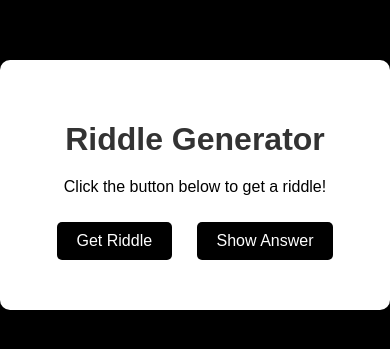
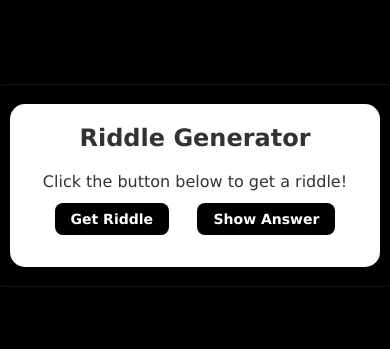
Before and after one commit to TGH75972/Riddle-Generator, a plain HTML site: page index.html in a window 390 px wide. Shown: the part 237-586 px from the top of the page. Drawn offline with Linux system fonts and the light colour scheme.

Commit message:
Update styles.css

```diff
--- a/styles.css
+++ b/styles.css
@@ -1,3 +1,9 @@
+* {
+    margin: 0;
+    padding: 0;
+    box-sizing: border-box;
+}
+
 body {
     font-family: Arial, sans-serif;
     display: flex;
@@ -6,44 +12,176 @@ body {
     height: 100vh;
     background-color: #000000;
     margin: 0;
+    overflow: hidden;
 }
 
 .container {
     text-align: center;
     background: #ffffff;
     padding: 40px;
-    border-radius: 10px;
-    box-shadow: 0 0 10px rgba(0, 0, 0, 0.1);
-    width: 80%;
-    max-width: 600px;
+    border-radius: 15px;
+    box-shadow: 0 0 15px rgba(0, 0, 0, 0.2);
+    width: 90%;
+    max-width: 700px;
+    position: relative;
 }
 
 h1 {
-    font-size: 2em;
+    font-size: 2.5em;
     color: #333;
     margin-bottom: 20px;
+    font-family: 'Verdana', sans-serif;
 }
 
 button {
-    padding: 10px 20px;
-    font-size: 16px;
-    margin: 10px;
+    padding: 12px 24px;
+    font-size: 18px;
+    margin: 12px;
     cursor: pointer;
     background-color: #000000;
     color: white;
     border: none;
-    border-radius: 5px;
-    transition: background-color 0.3s;
+    border-radius: 8px;
+    transition: background-color 0.3s, transform 0.2s;
+    font-family: 'Verdana', sans-serif;
+    font-weight: bold;
 }
 
 button:hover {
     background-color: #ffffff;
     color: black;
     border: 2px solid black;
+    transform: scale(1.05);
+}
+
+button:active {
+    transform: scale(0.98);
+}
+
+input {
+    padding: 12px;
+    font-size: 18px;
+    margin: 12px;
+    width: calc(100% - 24px);
+    border: 1px solid #ccc;
+    border-radius: 8px;
+    font-family: 'Verdana', sans-serif;
+}
+
+#riddle {
+    font-size: 20px;
+    color: #333;
+    margin-top: 20px;
+    font-family: 'Verdana', sans-serif;
 }
 
 #answer {
-    font-size: 18px;
+    font-size: 22px;
     color: #ff0000;
     margin-top: 20px;
+    display: none;
+    font-family: 'Verdana', sans-serif;
 }
+
+@media (max-width: 768px) {
+    .container {
+        width: 95%;
+        padding: 20px;
+    }
+
+    h1 {
+        font-size: 2em;
+    }
+
+    button {
+        font-size: 16px;
+        padding: 10px 20px;
+    }
+
+    input {
+        font-size: 16px;
+        padding: 10px;
+    }
+
+    #riddle, #answer {
+        font-size: 18px;
+    }
+}
+
+@media (max-width: 480px) {
+    h1 {
+        font-size: 1.5em;
+    }
+
+    button {
+        font-size: 14px;
+        padding: 8px 16px;
+    }
+
+    input {
+        font-size: 14px;
+        padding: 8px;
+    }
+
+    #riddle, #answer {
+        font-size: 16px;
+    }
+}
+
+.container::before {
+    content: '';
+    position: absolute;
+    top: -20px;
+    left: -20px;
+    right: -20px;
+    bottom: -20px;
+    border: 1px solid #cccccc;
+    border-radius: 15px;
+    z-index: -1;
+    box-shadow: 0 0 15px rgba(0, 0, 0, 0.3);
+    opacity: 0.1;
+}
+
+button:focus {
+    outline: none;
+    box-shadow: 0 0 0 2px #ff0000;
+}
+
+input:focus {
+    border-color: #007bff;
+    box-shadow: 0 0 0 2px rgba(0, 123, 255, 0.5);
+    outline: none;
+}
+
+@keyframes fadeIn {
+    from {
+        opacity: 0;
+    }
+    to {
+        opacity: 1;
+    }
+}
+
+#riddle, #answer {
+    animation: fadeIn 1s ease-in-out;
+}
+
+.text-center {
+    text-align: center;
+}
+
+.mt-20 {
+    margin-top: 20px;
+}
+
+.mb-20 {
+    margin-bottom: 20px;
+}
+
+.pt-20 {
+    padding-top: 20px;
+}
+
+.pb-20 {
+    padding-bottom: 20px;
+}
```
